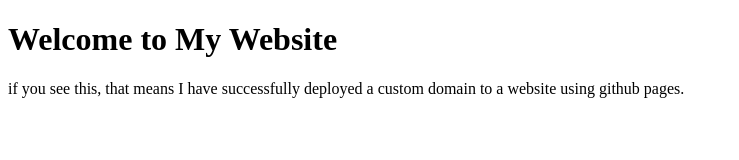
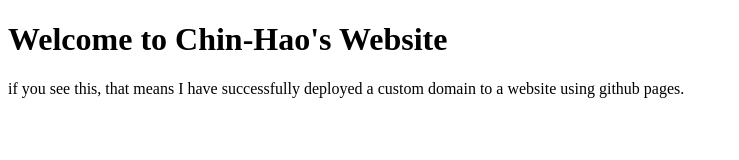
Before and after one commit to mike9025/mike9025.github.io, a plain HTML site: page index.html in a window 1280 px wide. Shown: the whole page, without its empty margins (0-739 px from the left). Drawn offline with Linux system fonts and the light colour scheme.

Commit message:
change the title

```diff
--- a/index.html
+++ b/index.html
@@ -1,10 +1,10 @@
 <!DOCTYPE html>
 <html>
 <head>
-    <title>My Website</title>
+    <title>Chin Hao Lee</title>
 </head>
 <body>
-    <h1>Welcome to My Website</h1>
+    <h1>Welcome to Chin-Hao's Website</h1>
     <p>if you see this, that means I have successfully deployed a custom domain to a website using github pages.</p>
 </body>
 </html>
```
